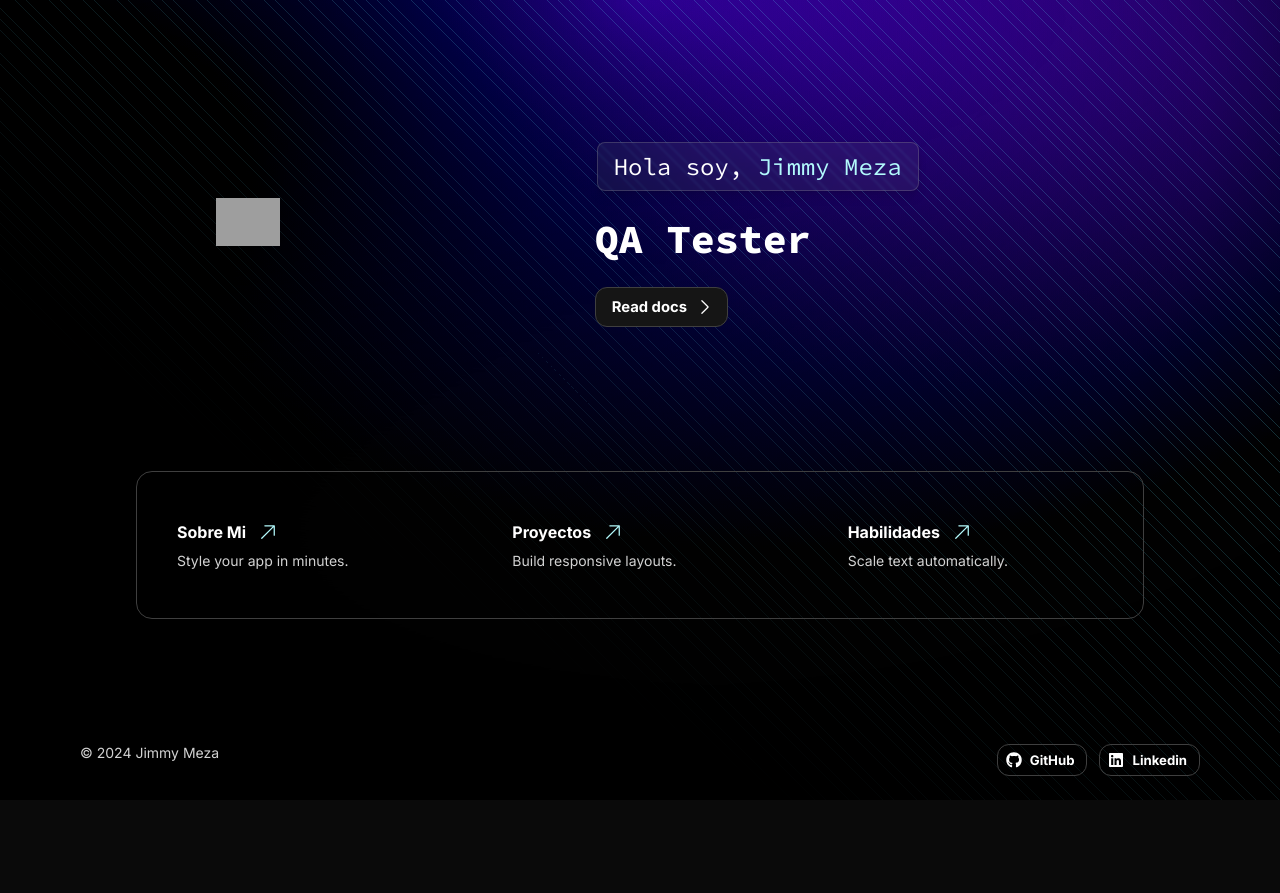
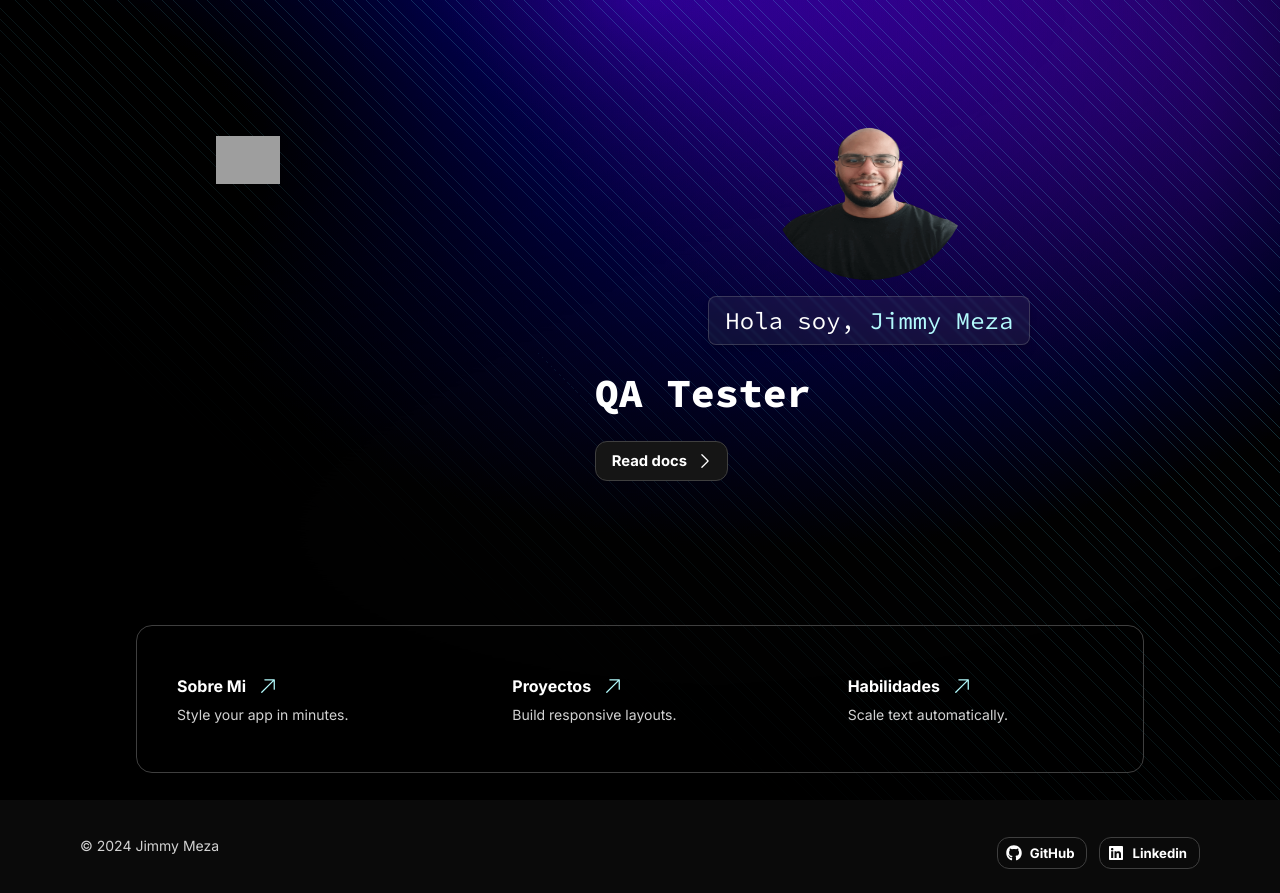
Before and after one commit to JimmyA32/JimmyMeza-Portfolio, a Next.js app: page / in a window 1280 px wide. Before the commit the page ends 800 px from the top, so only its background shows below. Built offline with nearby package versions, Linux system fonts and the light colour scheme.

Commit message:
Update page.tsx

```diff
--- a/src/app/page.tsx
+++ b/src/app/page.tsx
@@ -2,6 +2,7 @@
 
 import React from 'react';
 import { FaLinkedin } from 'react-icons/fa';
+import Image from 'next/image';
 
 import { Heading, Text, Flex, Button, Grid, Icon, InlineCode, Logo, Background, LetterFx } from '@/once-ui/components';
 import Link from 'next/link';
@@ -52,6 +53,15 @@ export default function Home() {
 							position="relative"
 							flex={4} gap="24" marginBottom="104"
 							direction="column">
+							<Flex
+								direction="column" alignItems="center" gap="16">
+								<Image
+									src="/images/yo.png" // Ruta de la imagen
+									alt="Jimmy Meza"
+									width={200} // Ajusta el tamaño según sea necesario
+									height={200} // Ajusta el tamaño según sea necesario
+									style={{ borderRadius: '50%' }} // Opcional, para un estilo circular
+								/>
 								<InlineCode
 									className="shadow-m"
 									style={{
@@ -62,6 +72,7 @@ export default function Home() {
 									}}>
 									Hola soy, <span className="brand-on-background-medium" style={{fontSize: '24px'}}>Jimmy Meza</span>
 								</InlineCode>
+							</Flex>
 							<Heading
 								wrap="balance"
 								variant="display-strong-s">
```
Lines whose indentation alone changed are shown as unchanged.
